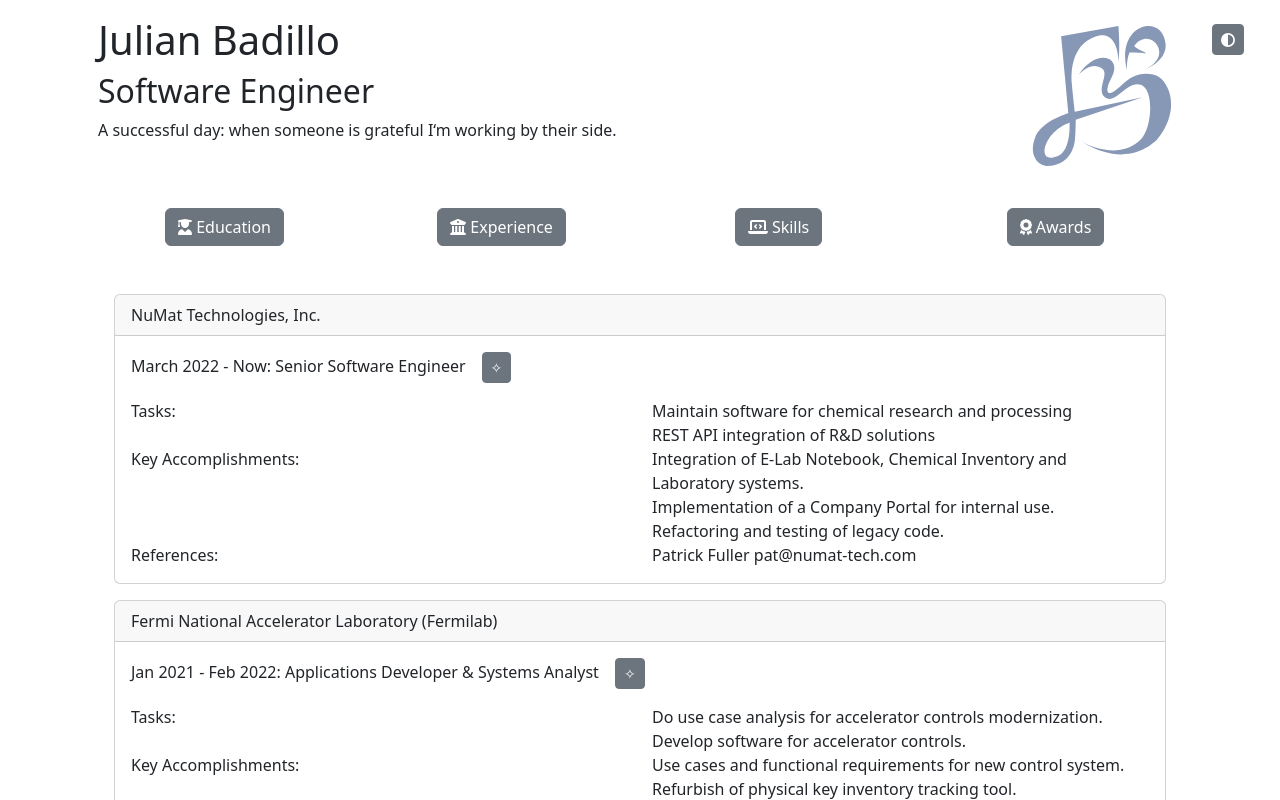
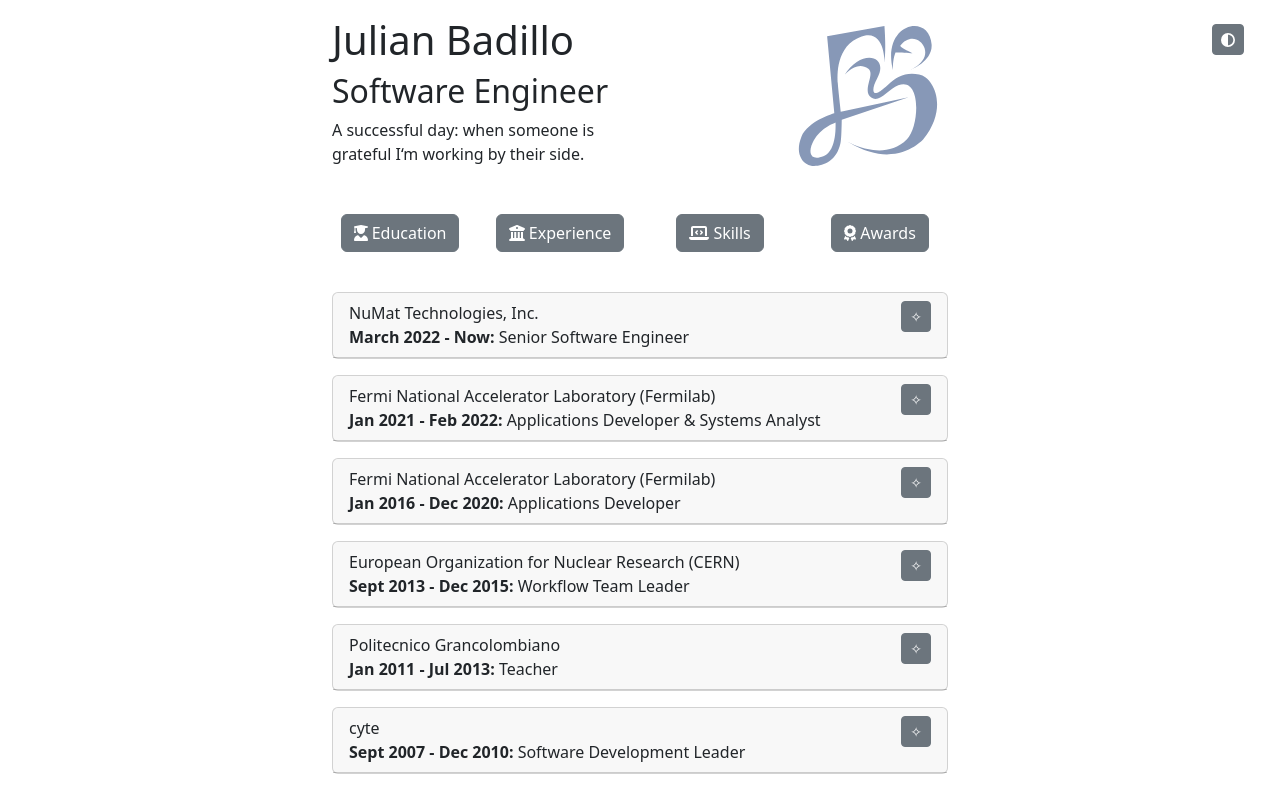
Before and after one commit to julianbadillo/curriculum, a React (Create React App) app: page /experience in a window 1280 px wide. Both pictures are taken after a click on the button "Experience". Shown: the top 800 px of the page. Built offline with nearby package versions, Linux system fonts and the light colour scheme; a web font is replaced by a local one.

Commit message:
:broom: tidy up

```diff
--- a/src/App.tsx
+++ b/src/App.tsx
@@ -1,31 +1,40 @@
-import React from 'react'
-import './index.css'
-//import './animation.css'
-import Experience from './Experience'
-import Education from './Education'
-import Skills from './Skills'
-import Awards from './Awards'
-import { Button, Col, Container, Row } from 'react-bootstrap'
-import ThemeToggle from './ThemeToggle'
-import { FontAwesomeIcon } from '@fortawesome/react-fontawesome'
-import { faAward, faBuildingColumns, faLaptopCode, faUserGraduate, IconDefinition } from '@fortawesome/free-solid-svg-icons'
+import React from 'react';
+import './index.css';
+//import './animation.css';
+import Experience from './Experience';
+import Education from './Education';
+import Skills from './Skills';
+import Awards from './Awards';
+import { Button, Col, Container, Row } from 'react-bootstrap';
+import ThemeToggle from './ThemeToggle';
+import { FontAwesomeIcon } from '@fortawesome/react-fontawesome';
+import { faAward, faBuildingColumns, faLaptopCode, faUserGraduate, IconDefinition } from '@fortawesome/free-solid-svg-icons';
 
 interface AppState {
+  // to know which component to display
   content: string | null
-  dark: boolean
 }
 
-class App extends React.Component<any, AppState> {
-  constructor(props: any) {
-    super(props)
-    this.state = { content: null, dark: true }
+/**
+ * Main component for the app
+ */
+class App extends React.Component<unknown, AppState> {
+  constructor(props: unknown) {
+    super(props);
+    this.state = { content: null };
   }
 
+  /**
+   * When a menu option is clicked
+   */
   handleMenuOptionClick = (opt: string) => {
-    const { content } = this.state
-    this.setState({ content: content === opt ? null : opt })
-  }
+    const { content } = this.state;
+    this.setState({ content: content === opt ? null : opt });
+  };
 
+  /**
+   * Render the app
+   * */
   render() {
     const options = [
       {
@@ -43,11 +52,11 @@
       {
         label: 'Awards',
         icon: faAward,
-      }
-    ]
+      },
+    ];
     const { content } = this.state;
     return (
-      <Container>
+      <Container className="App">
         <PageHead />
         <Menu
           handleMenuOptionClick={this.handleMenuOptionClick}
@@ -57,10 +66,13 @@
         <CVContent content={content} />
         <Footer />
       </Container>
-    )
+    );
   }
 }
 
+/**
+ * Header component
+ */
 function PageHead() {
   return (
     <Row className='p-3 text-center'>
@@ -76,7 +88,7 @@
         <ThemeToggle />
       </div>
     </Row>
-  )
+  );
 }
 
 interface MenuProps {
@@ -91,16 +103,18 @@
   content: string | null
 }
 
+/**
+ * Menu component
+ * */
 function Menu({
-  options, handleMenuOptionClick, content
+  options, handleMenuOptionClick, content,
 }: MenuProps) {
   return (
     <Row className='p-3 text-center'>
       {options.map((option) => (
-        <Col>
+        <Col key={option.label}>
           <MenuOption
             optionName={option.label}
-            key={option.label}
             icon={option.icon}
             handleMenuOptionClick={handleMenuOptionClick}
             selected={content === option.label}
@@ -108,7 +122,7 @@
         </Col>
       ))}
     </Row>
-  )
+  );
 }
 
 interface MenuOptionProps {
@@ -118,56 +132,66 @@
   selected: boolean
 }
 
+/**
+ * Each of the menu options
+ */
 function MenuOption({
-  handleMenuOptionClick, optionName, icon, selected
+  handleMenuOptionClick, optionName, icon, selected,
 }: MenuOptionProps) {
-  const className = selected ? 'selected' : ''
+  const className = selected ? 'selected' : '';
   return (
     <div>
-      <Button onClick={() => { handleMenuOptionClick(optionName) }} className={className} variant="secondary">
+      <Button onClick={() => { handleMenuOptionClick(optionName); }} className={className} variant="secondary">
         <FontAwesomeIcon icon={icon} />
         &nbsp;
         <span>{optionName}</span>
       </Button>
     </div>
-  )
+  );
 }
 
+/**
+ * Where content is displayed after click.
+ */
 function CVContent({ content }: { content: string | null }) {
-  let moreContent = <></>
+  let moreContent = <></>;
   if (content === 'Experience') {
-    moreContent = <Experience />
+    moreContent = <Experience />;
   } else if (content === 'Education') {
-    moreContent = <Education />
+    moreContent = <Education />;
   } else if (content === 'Skills') {
-    moreContent = <Skills />
+    moreContent = <Skills />;
   } else if (content === 'Awards') {
-    moreContent = <Awards />
+    moreContent = <Awards />;
   }
-  return <Row className="CVContent p-3">{moreContent}</Row>
+  return <Row className="CVContent pt-2">{moreContent}</Row>;
 }
 
+/**
+ * Footer component
+ */
 function Footer() {
   return (
-    <Row className="Footer p-5 text-center">
-      <Col>
+    <Row className="Footer p-5">
+      <div className='d-flex justify-content-center'>
+      <div>
         <a href="https://www.linkedin.com/in/juli4nb4dillo/" title='LinkedIn'>
           <img src="inlight.svg" alt="Linked In" className="ImgLight" />
         </a>
-
-      </Col>
-      <Col>
+      </div>
+      <div>
         <a href="https://github.com/julianbadillo" title='Personal GitHub'>
           <img src="githublight.svg" alt="GitHub" className="ImgLight" />
         </a>
-      </Col>
-      <Col>
+      </div>
+      <div>
         <a href="https://github.com/juli4nb4dillo" title='Corporate GitHub'>
           <img src="githublight.svg" alt="GitHub" className="ImgLight" />
         </a>
-      </Col>
+      </div>
+      </div>
     </Row>
-  )
+  );
 }
 
-export default App
+export default App;
--- a/src/Experience.tsx
+++ b/src/Experience.tsx
@@ -1,5 +1,5 @@
-import React from 'react'
-import { Button, Card } from 'react-bootstrap'
+import React from 'react';
+import { Button, Card } from 'react-bootstrap';
 
 interface JobItem {
   from: string
@@ -25,7 +25,7 @@
     division: 'IT',
     city: 'Skokie, IL',
     position: 'Senior Software Engineer',
-    references: ['Patrick Fuller pat@numat-tech.com'],
+    references: ['Patrick Fuller pat@numat-tech.com', 'Paul Boone paul.boone@numat-tech.com'],
     keywords: ['web developer', 'fullstack', 'Django', 'Python', 'Azure Pipelines'],
     tasks: [
       'Maintain software for chemical research and processing',
@@ -118,13 +118,17 @@
     keywords: ['security', 'cryptography', 'pki', 'digital signatures', 'software', 'java', 'information security', 'j2ee', 'consulting'],
     tasks: ['Design, develop and support software applications intended to secure our client’s information.',
       'Provide expertise in consulting projects about information security, awareness, information classifying, business continuity planning and information technology risk analysis.'],
-    accomplishments: ["Refactoring and improvement of the company's cryptographic products",
-      "Design of new products based on client's needs.",
+    accomplishments: ['Refactoring and improvement of the company\'s cryptographic products',
+      'Design of new products based on client\'s needs.',
       'Leading security-related consulting.'],
     skills: ['SQLServer', 'JavaEE', 'Javascript']
   }
-]
+];
 
+/**
+ *
+ * @returns the Experience component
+ */
 export default function Experience() {
   return (
     <div className="Experience slideDown">
@@ -134,52 +138,55 @@
 }
 
 interface JobProps {
-  jobData: JobItem
+  jobData: JobItem;
 }
 
 interface JobState {
-  expanded: boolean
+  expanded: boolean;
 }
 
 class Job extends React.Component<JobProps, JobState> {
   constructor(props: JobProps) {
-    super(props)
-    this.flip = this.flip.bind(this)
-    this.state = { expanded: false }
+    super(props);
+    this.flip = this.flip.bind(this);
+    this.state = { expanded: false };
   }
 
   flip() {
-    const { expanded } = this.state
-    this.setState({ expanded: !expanded })
+    const { expanded } = this.state;
+    this.setState({ expanded: !expanded });
   }
 
   render() {
-    const { jobData } = this.props
-    const { expanded } = this.state
+    const { jobData } = this.props;
+    const { expanded } = this.state;
     return (
       <Card className='m-3'>
-        <Card.Header>{jobData.company}</Card.Header>
-        <Card.Body>
-          <p>
+        <Card.Header>
+          {jobData.company}
+          <Button className="expandButton btn-secondary btn-sm float-end" onClick={this.flip}>
+            <div>{expanded ? <span>&#8854;</span> : <span>&#10023;</span>}</div>
+          </Button>
+          <div>
+            <b>
               {jobData.from}
               {' '}
               -
               {' '}
               {jobData.until}
               :
+            </b>
             {' '}
             {jobData.position}
-            &emsp;
-            <Button className="expandButton btn-secondary btn-sm" onClick={this.flip}>
-              <div>{expanded ? <span>&#8854;</span> : <span>&#10023;</span>}</div>
-            </Button>
-          </p>
-          <div className={expanded ? 'expanded' : 'collapsed'}>
-            <div className="row">
-              <div className="col">
+          </div>
+        </Card.Header>
+        <Card.Body className={expanded ? '' : 'd-none'}>
+          <div>
+            <div className="row border-bottom">
+              <div className="col-4">
                 Tasks:
               </div>
-              <div className="col">
+              <div className="col-8">
                 {jobData.tasks.map((task, i) => (
                   <span key={`t${i}`}>
                     {task}
@@ -191,10 +198,10 @@
             {jobData.accomplishments.length > 0
               ? (
                 <div className="row">
-                  <div className="col">
+                  <div className="col-4">
                     Key Accomplishments:
                   </div>
-                  <div className="col">
+                  <div className="col-8">
                     {jobData.accomplishments.map((acc, i) => (
                       <span key={i}>
                         {acc}
@@ -206,10 +213,10 @@
               )
               : ''}
             <div className="row">
-              <div className="col">
+              <div className="col-4">
                 References:
               </div>
-              <div className="col">
+              <div className="col-8">
                 {jobData.references.map((ref, i) => (
                   <span key={`r${i}`}>
                     {ref}
@@ -221,6 +228,6 @@
           </div>
         </Card.Body>
       </Card>
-    )
+    );
   }
 }
--- a/src/index.css
+++ b/src/index.css
@@ -7,6 +7,10 @@
     width: 10em;
 }
 
+.App {
+    max-width: 42em !important;
+}
+
 .Footer img {
     width: 2em;
 }
```
Also changed, not shown: package.json (+12 -2 lines), src/Skills.tsx (+18 -24 lines), src/setupTests.ts (+1 -1 lines), 1 other file (tests, documents, lock files or other folders). Lines whose indentation alone changed are shown as unchanged.
